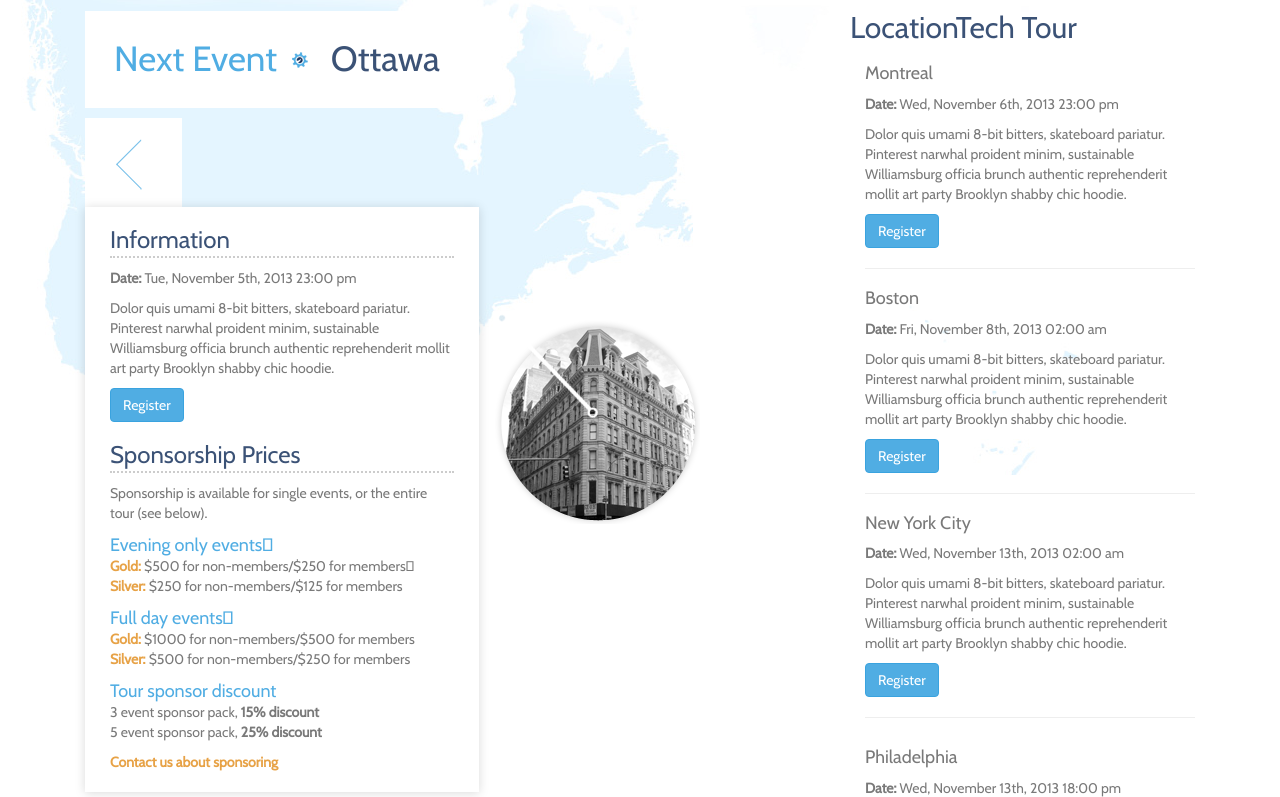
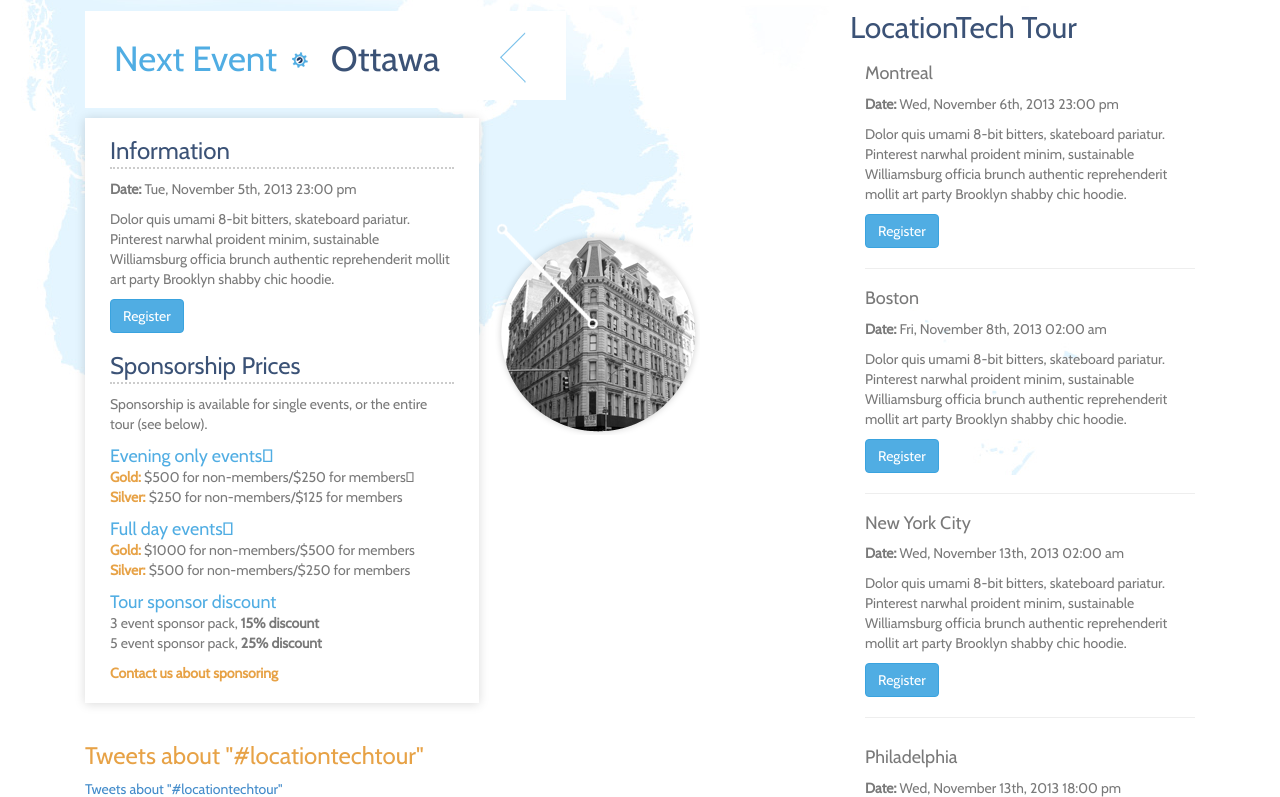
Before and after one commit to EclipseFdn/locationtech-events, a PHP site: page / in a window 1280 px wide. Shown: the part 702-1499 px from the top of the page. Run offline with PHP 8.4, Linux system fonts and the light colour scheme; some libraries are stand-ins or nearby versions.

Commit message:
cleafix is only needed on xs.

```diff
--- a/index.php
+++ b/index.php
@@ -63,11 +63,12 @@
         <div class="row">
           <div class="col-md-6">
             <div id="next-event" class="col-md-12">
-							<div id="event-header" class="clearfix">
+							<div id="event-header">
 								<h2>Next Event<img src="assets/images/location-sm-icon16x16.gif" alt="locationtech logo"/>
 								  <span id="event-location"><?php print $next['city']?></span>
 								</h2>
 							</div>
+							<div class="clearfix visible-xs"></div>
 							<img src="assets/images/large-arrow97x89.gif" alt="Arrow pointing to the next event." class="hidden-xs"/>
 							<div class="col-md-9" id="sponsorship-info">
 								<h3>Information</h3>
```
